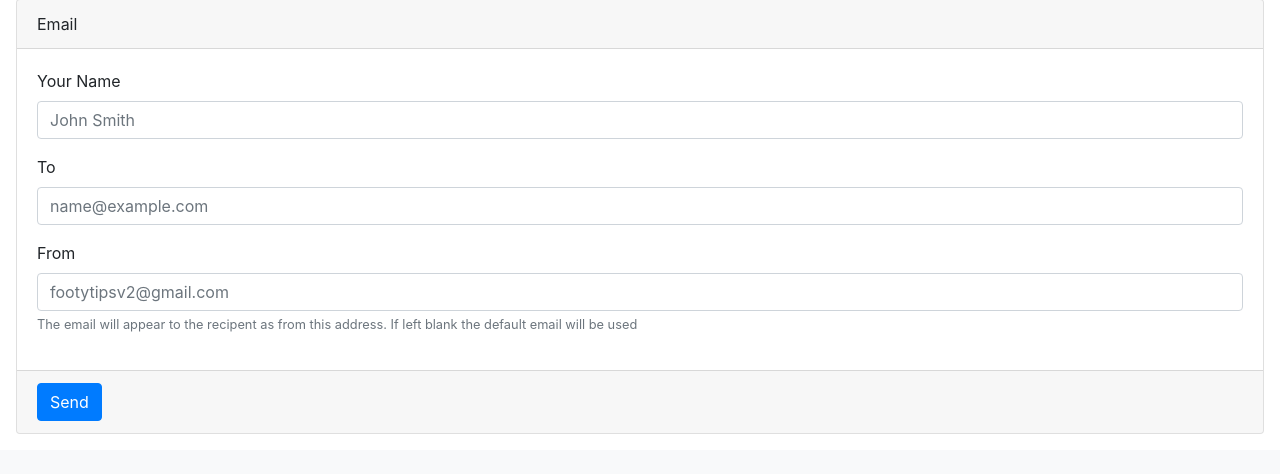
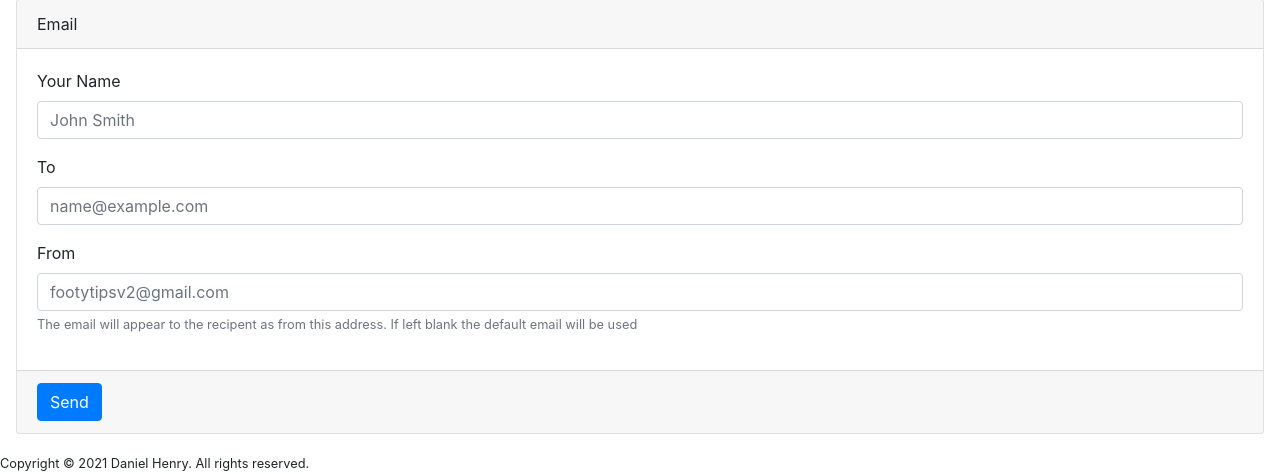
Before and after one commit to dhenry437/footytips, a Flask app: page / in a window 1280 px wide. Shown: the part 915-1389 px from the top of the page. Before the commit the page ends 1349 px from the top, so only its background shows below. Run offline with Flask 2, Linux system fonts and the light colour scheme; some libraries are stand-ins or nearby versions.

Commit message:
copyright

```diff
--- a/templates/index.html
+++ b/templates/index.html
@@ -132,6 +132,8 @@
         </div>
     </div>
 
+    <small>Copyright &copy; 2021 Daniel Henry. All rights reserved.</small>
+
     <!-- Optional JavaScript -->
     <!-- jQuery first, then Popper.js, then Bootstrap JS -->
     <script src="https://code.jquery.com/jquery-3.5.1.min.js" integrity="sha256-9/aliU8dGd2tb6OSsuzixeV4y/faTqgFtohetphbbj0=" crossorigin="anonymous"></script>
```
